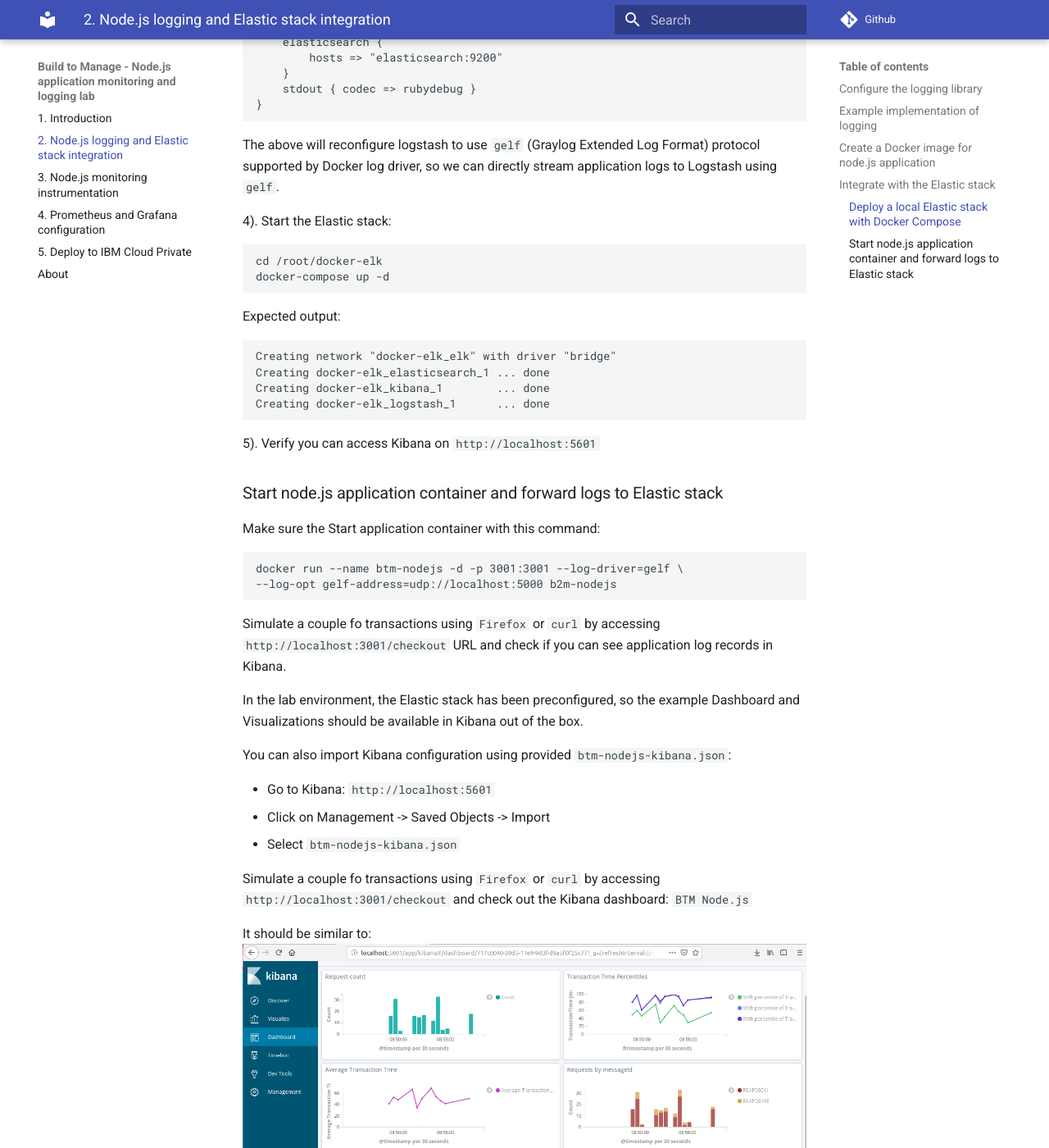
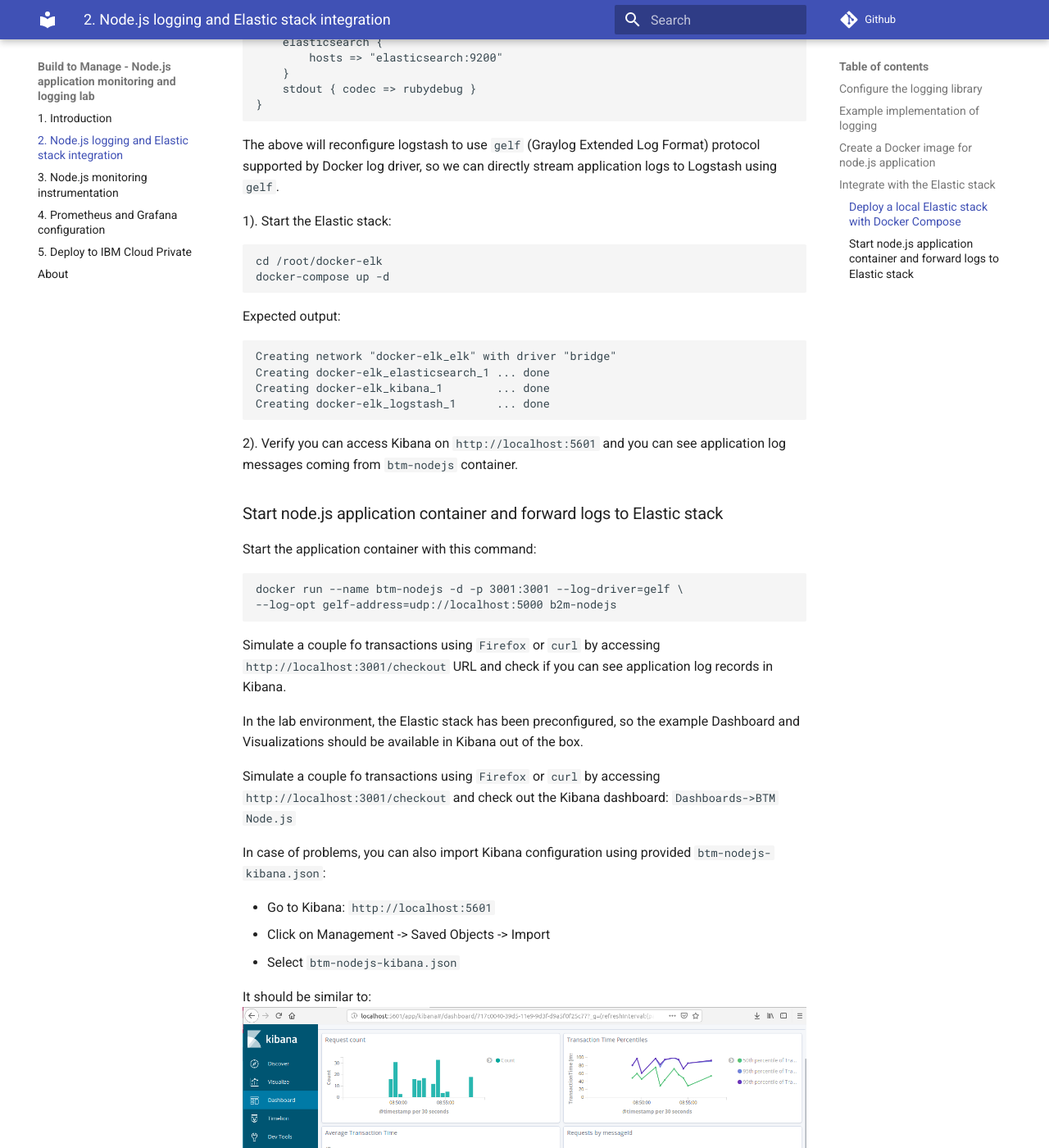
Before and after one commit to rafal-szypulka/b2m-nodejs, an MkDocs documentation site: the page built from docs/logging.md, in a window 1280 px wide and 1400 px high, scrolled down 3256 px. Shown: the whole window at 82% size. Built offline with MkDocs 1.6.1 and Material for MkDocs 9.7.7, drawn with Linux system fonts in a browser that asks for light colours.

Commit message:
quality improvements

````diff
--- a/docs/logging.md
+++ b/docs/logging.md
@@ -137,7 +137,7 @@
 
 The above will reconfigure logstash to use `gelf` (Graylog Extended Log Format) protocol supported by Docker log driver, so we can directly stream application logs to Logstash using `gelf`.
 
-4). Start the Elastic stack:
+1). Start the Elastic stack:
 
 ```
 cd /root/docker-elk
@@ -150,11 +150,11 @@
 Creating docker-elk_kibana_1        ... done
 Creating docker-elk_logstash_1      ... done
 ```
-5). Verify you can access Kibana on `http://localhost:5601`
+2). Verify you can access Kibana on `http://localhost:5601` and you can see application log messages coming from `btm-nodejs` container.
 
 ### Start node.js application container and forward logs to Elastic stack
 
-Make sure the Start application container with this command:
+Start the application container with this command:
 
 ```
 docker run --name btm-nodejs -d -p 3001:3001 --log-driver=gelf \
@@ -165,13 +165,13 @@
 
 In the lab environment, the Elastic stack has been preconfigured, so the example Dashboard and Visualizations should be available in Kibana out of the box.
 
-You can also import Kibana configuration using provided `btm-nodejs-kibana.json`:
+Simulate a couple fo transactions using `Firefox` or `curl` by accessing `http://localhost:3001/checkout` and check out the Kibana dashboard: `Dashboards->BTM Node.js`
+
+In case of problems, you can also import Kibana configuration using provided `btm-nodejs-kibana.json`:
 
 - Go to Kibana: `http://localhost:5601`
 - Click on Management -> Saved Objects -> Import
 - Select `btm-nodejs-kibana.json`
-
-Simulate a couple fo transactions using `Firefox` or `curl` by accessing `http://localhost:3001/checkout` and check out the Kibana dashboard: `BTM Node.js`
 
 It should be similar to:
 ![](images/kibana.png)
````
Also changed, not shown: docs/Prometheus-Grafana.md (+9 -5 lines), site/Prometheus-Grafana/index.html, site/logging/index.html, site/search/search_index.json, 1 other file.
